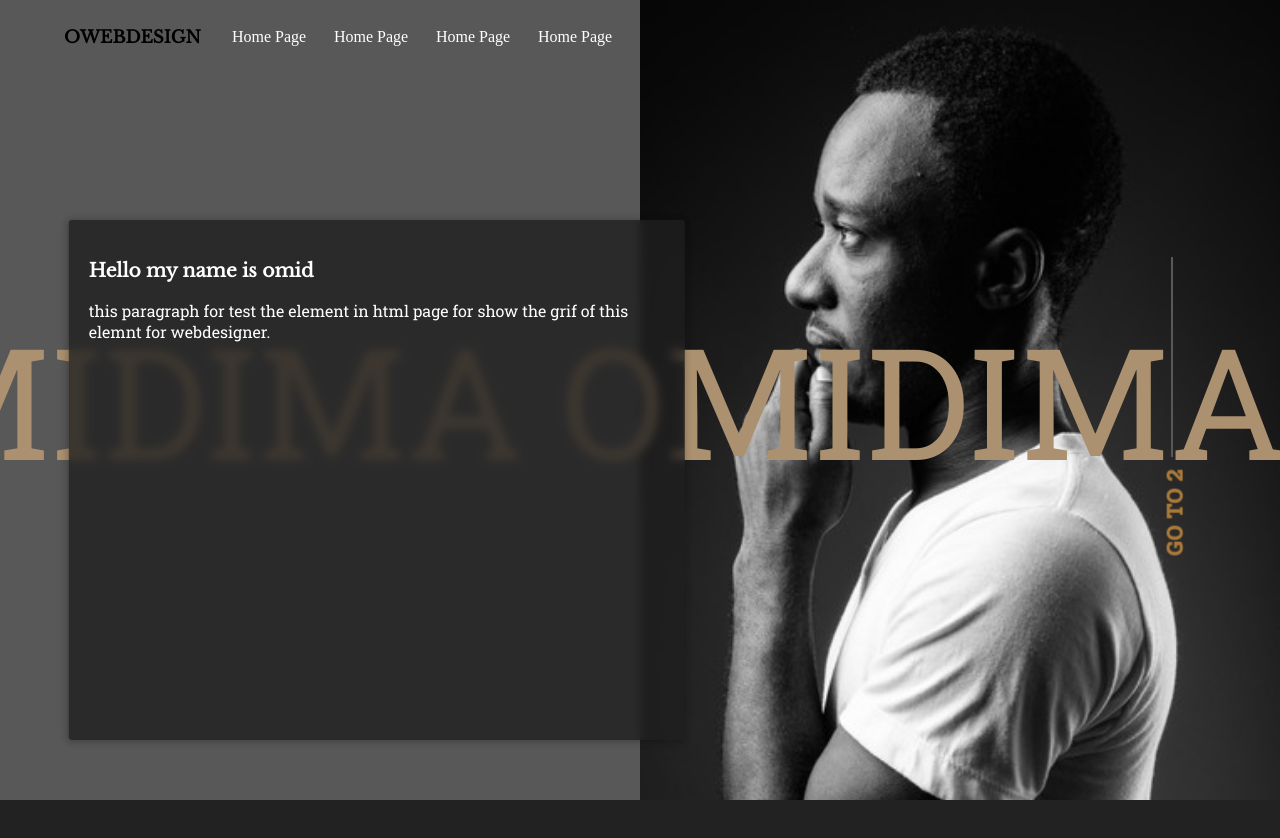
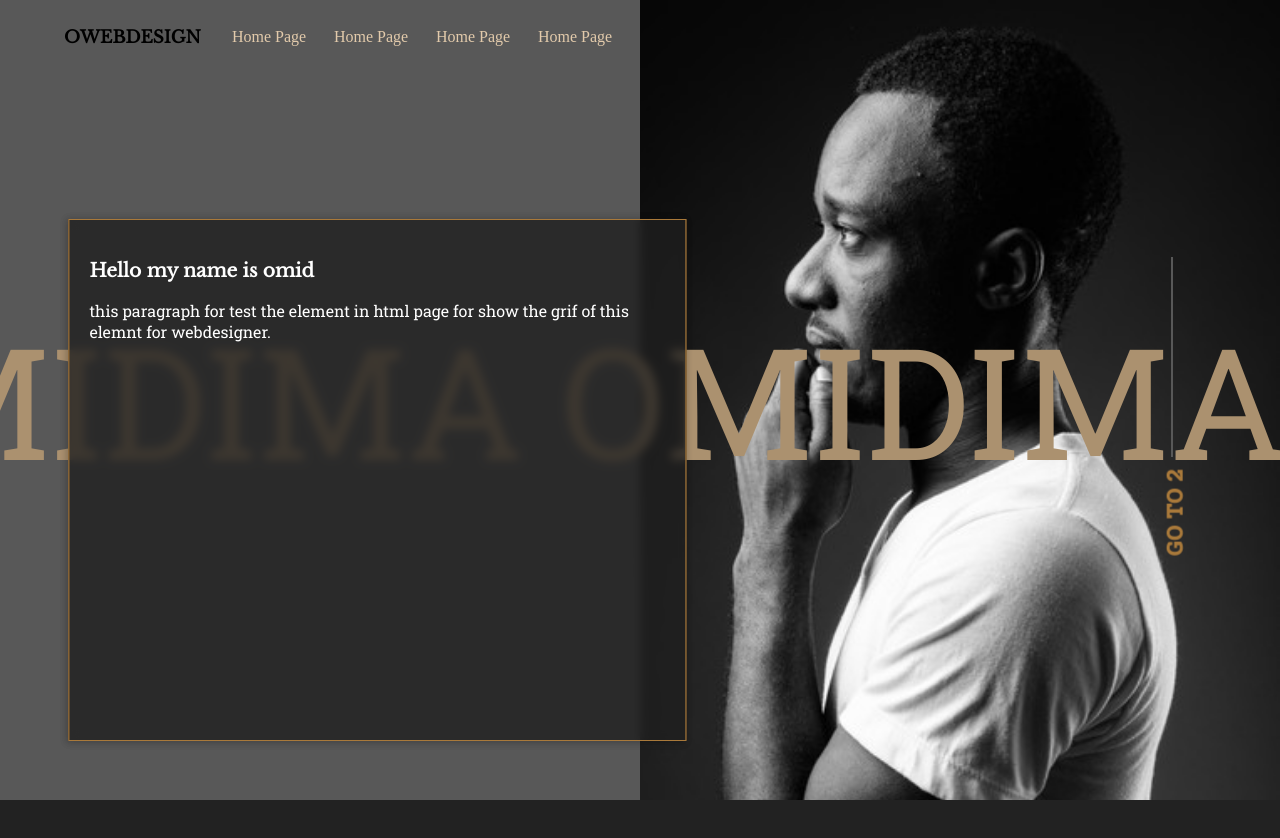
Before and after one commit to omidima/aboutme, a plain HTML site: page index.html in a window 1280 px wide. Shown: the top 838 px of the page. Drawn offline with Linux system fonts and the light colour scheme; files whose address does not match are found by name.

Commit message:
commit omidima

```diff
--- a/assets/css/style.css
+++ b/assets/css/style.css
@@ -192,7 +192,7 @@ hr.line-down {
     background: #1f1f1fc9;
     padding: 20px;
     height: 60%;
-    border-radius: 3px;
+    border: 1px solid #a9793a;
     color: #fff;
     z-index: 2;
     box-shadow: -1px 1px 7px 1px #00000021;
@@ -224,7 +224,7 @@ hr.line-down {
     font-variant: all-petite-caps;
 }
 .navbar-item {
-    color:#fff
+    color:#e2caab
 }
 
 
```
